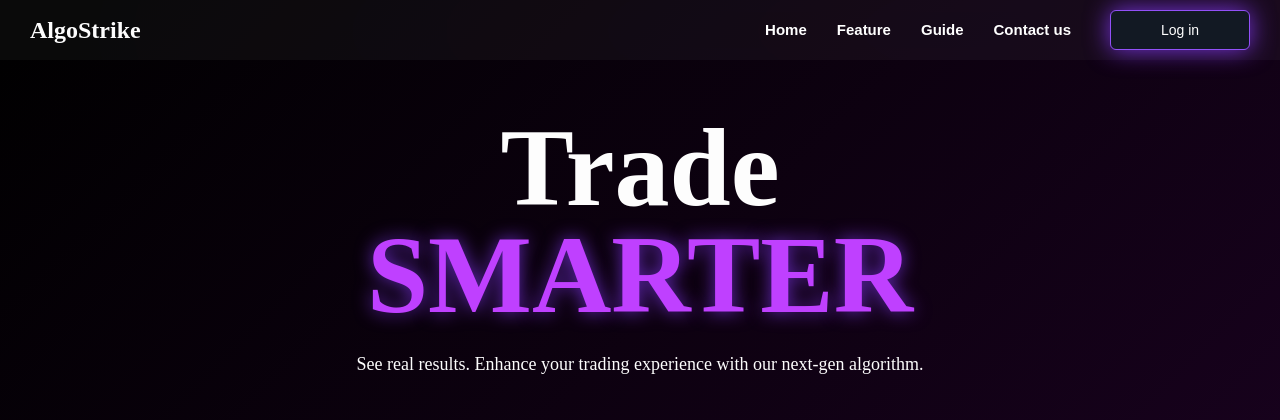
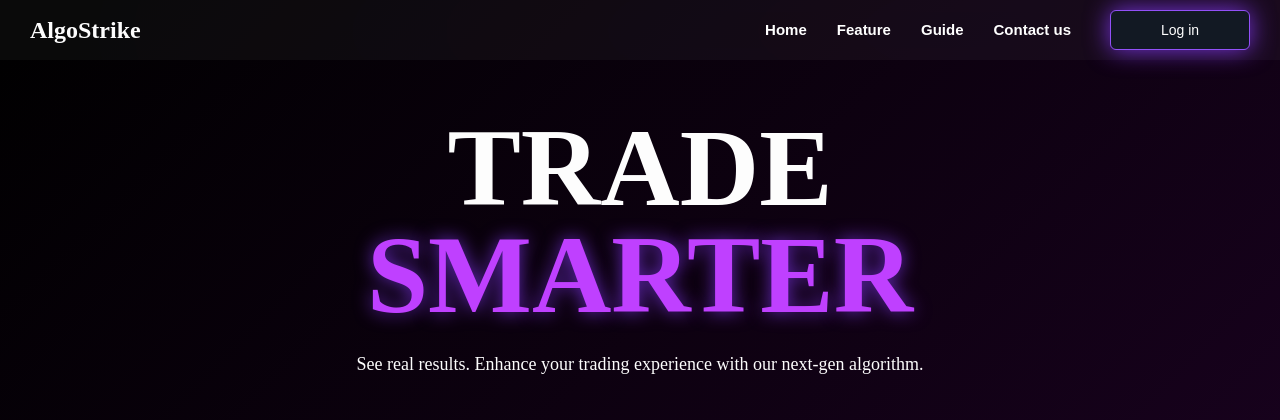
Before and after one commit to code-with-rajeev/algostrike, a Django app: page / in a window 1280 px wide. Shown: the top 420 px of the page. Run offline with Django 5.2, Linux system fonts and the light colour scheme.

Commit message:
Update index.html

```diff
--- a/templates/index.html
+++ b/templates/index.html
@@ -48,7 +48,7 @@
       </div>
       <div class = 'intro'>
         <div class="intro-title-title-container">
-          <h1 class="intro-title">Trade</h1>
+          <h1 class="intro-title">TRADE</h1>
           <h1 class="intro-title"><span class="text-glow">SMARTER </span></h1>
         </div>
         <div class="intro-about"><p>See real results. Enhance your trading experience with our next-gen algorithm.</p></div>
```
